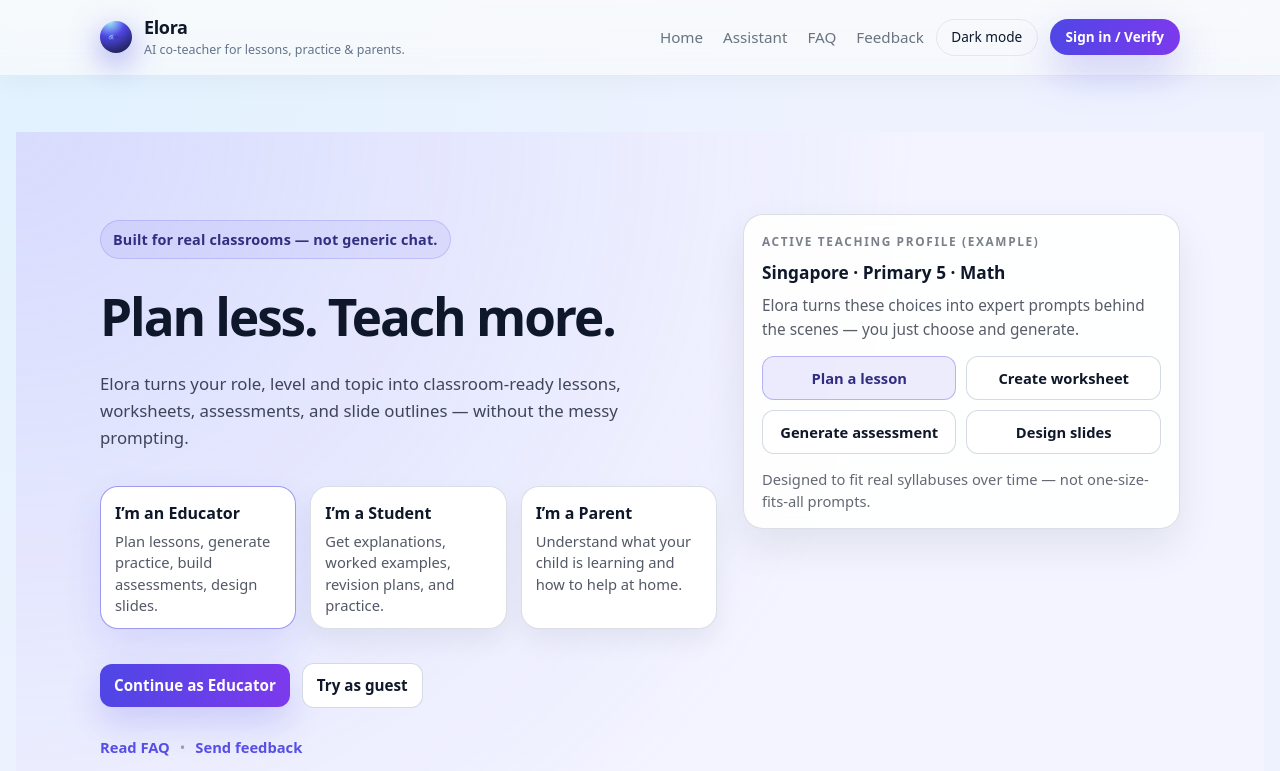
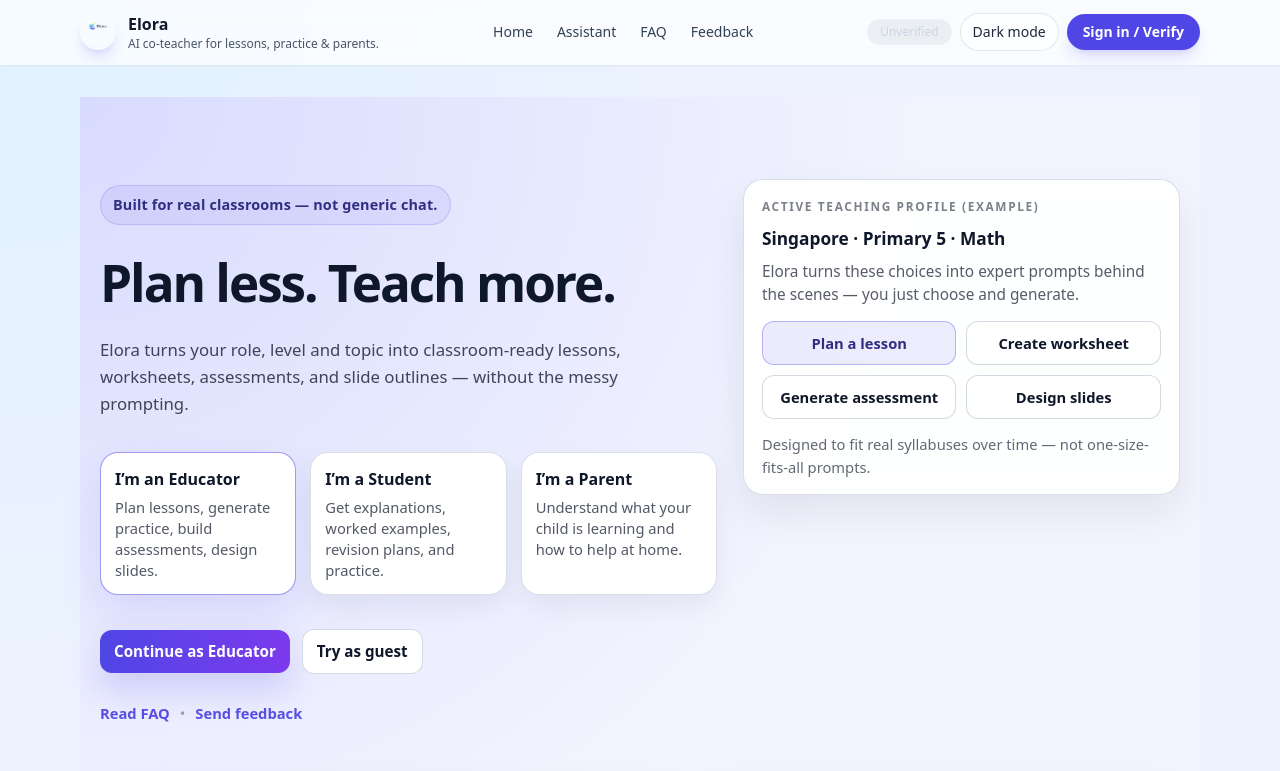
Before and after one commit to tweetharis-netizen/elora-verification-ui, a Next.js app: page / in a window 1280 px wide. Shown: the top 771 px of the page. Built offline with nearby package versions, Linux system fonts and the light colour scheme.

Commit message:
Update _app.js

```diff
--- a/pages/_app.js
+++ b/pages/_app.js
@@ -1,68 +1,76 @@
-import Head from "next/head";
 import Link from "next/link";
 import Image from "next/image";
 import { useEffect, useMemo, useRef, useState } from "react";
 import { useRouter } from "next/router";
 import "../styles/globals.css";
+import { getSession, getStored, setStored, STORAGE } from "../lib/session";
+
+function useTheme() {
+  const [theme, setTheme] = useState("light");
+
+  useEffect(() => {
+    const saved = getStored(STORAGE.theme, "");
+    const initial =
+      saved === "dark" || saved === "light"
+        ? saved
+        : window.matchMedia?.("(prefers-color-scheme: dark)")?.matches
+        ? "dark"
+        : "light";
+
+    setTheme(initial);
+    document.documentElement.classList.toggle("dark", initial === "dark");
+    setStored(STORAGE.theme, initial);
+  }, []);
+
+  const toggle = () => {
+    const next = theme === "dark" ? "light" : "dark";
+    setTheme(next);
+    document.documentElement.classList.toggle("dark", next === "dark");
+    setStored(STORAGE.theme, next);
+  };
+
+  return { theme, toggle };
+}
 
 function EloraShell({ children }) {
   const router = useRouter();
-  const [theme, setTheme] = useState("light");
-  const [navVisible, setNavVisible] = useState(true);
+  const { theme, toggle } = useTheme();
 
-  const lastScrollYRef = useRef(0);
-  const tickingRef = useRef(false);
-
-  // Load theme once on mount
+  // session badge (guest/verified)
+  const [session, setSession] = useState({ role: "", guest: false, verified: false });
   useEffect(() => {
-    if (typeof window === "undefined") return;
-    const saved = window.localStorage.getItem("elora-theme");
-    const preferred = saved || "light";
-    setTheme(preferred);
-    document.documentElement.setAttribute("data-theme", preferred);
+    const s = getSession();
+    setSession(s);
+    const onFocus = () => setSession(getSession());
+    window.addEventListener("focus", onFocus);
+    return () => window.removeEventListener("focus", onFocus);
   }, []);
 
-  const toggleTheme = () => {
-    const next = theme === "light" ? "dark" : "light";
-    setTheme(next);
-    if (typeof window !== "undefined") {
-      window.localStorage.setItem("elora-theme", next);
-      document.documentElement.setAttribute("data-theme", next);
-    }
-  };
+  // hide-on-scroll navbar
+  const [navVisible, setNavVisible] = useState(true);
+  const lastY = useRef(0);
+  const ticking = useRef(false);
 
-  // Hide-on-scroll navbar (down = hide, up = show). Throttled via rAF, passive listener.
   useEffect(() => {
-    if (typeof window === "undefined") return;
+    lastY.current = window.scrollY || 0;
 
-    lastScrollYRef.current = window.scrollY || 0;
-
-    const THRESHOLD_PX = 10; // ignore tiny jitter
-    const HIDE_AFTER_PX = 64; // don't hide while near top
+    const THRESHOLD = 10;
+    const HIDE_AFTER = 72;
 
     const onScroll = () => {
-      const currentY = window.scrollY || 0;
-
-      if (tickingRef.current) return;
-      tickingRef.current = true;
+      const y = window.scrollY || 0;
+      if (ticking.current) return;
+      ticking.current = true;
 
       window.requestAnimationFrame(() => {
-        const lastY = lastScrollYRef.current;
-        const delta = currentY - lastY;
+        const delta = y - lastY.current;
 
-        // Always show near top
-        if (currentY <= HIDE_AFTER_PX) {
-          setNavVisible(true);
-        } else if (delta > THRESHOLD_PX) {
-          // scrolling down
-          setNavVisible(false);
-        } else if (delta < -THRESHOLD_PX) {
-          // scrolling up
-          setNavVisible(true);
-        }
+        if (y <= HIDE_AFTER) setNavVisible(true);
+        else if (delta > THRESHOLD) setNavVisible(false);
+        else if (delta < -THRESHOLD) setNavVisible(true);
 
-        lastScrollYRef.current = currentY;
-        tickingRef.current = false;
+        lastY.current = y;
+        ticking.current = false;
       });
     };
 
@@ -70,82 +78,76 @@ function EloraShell({ children }) {
     return () => window.removeEventListener("scroll", onScroll);
   }, []);
 
-  const homeFaqHref = useMemo(() => {
-    return router.pathname === "/" ? "#faq" : "/#faq";
-  }, [router.pathname]);
+  const homeFaqHref = useMemo(() => (router.pathname === "/" ? "#faq" : "/#faq"), [router.pathname]);
+  const homeFeedbackHref = useMemo(() => (router.pathname === "/" ? "#feedback" : "/#feedback"), [router.pathname]);
 
-  const homeFeedbackHref = useMemo(() => {
-    return router.pathname === "/" ? "#feedback" : "/#feedback";
-  }, [router.pathname]);
+  const badge = session.verified
+    ? { text: "Verified", cls: "bg-emerald-500/15 text-emerald-200 border-emerald-400/20" }
+    : session.guest
+    ? { text: "Guest", cls: "bg-amber-500/15 text-amber-200 border-amber-400/20" }
+    : { text: "Unverified", cls: "bg-slate-500/10 text-slate-300 border-white/10" };
 
   return (
-    <div className="elora-shell">
-      <Head>
-        <title>Elora — AI teaching partner</title>
-        <meta
-          name="description"
-          content="Elora is an AI teaching assistant for educators, students, and parents—lessons, worksheets, assessments, and explanations that fit your level and syllabus."
-        />
-        <link rel="icon" href="/elora-logo.png" />
-      </Head>
-
+    <div className="min-h-screen">
       <header
         className={[
-          "elora-nav",
-          navVisible ? "elora-nav--visible" : "elora-nav--hidden",
+          "sticky top-0 z-30 backdrop-blur-xl border-b border-white/10",
+          "bg-white/70 dark:bg-slate-950/50",
+          "transition-transform duration-200 will-change-transform",
+          navVisible ? "translate-y-0 shadow-sm" : "-translate-y-[110%] shadow-none",
         ].join(" ")}
       >
-        <div className="elora-nav-inner">
-          <div className="elora-nav-left">
-            <div className="elora-logo-badge" aria-hidden="true">
-              <Image
-                src="/elora-logo.png"
-                alt=""
-                width={28}
-                height={28}
-                priority
-              />
+        <div className="mx-auto max-w-6xl px-4 py-3 flex items-center justify-between gap-3">
+          <Link href="/" className="flex items-center gap-3">
+            <div className="w-9 h-9 rounded-full overflow-hidden shadow-lg shadow-indigo-500/20 border border-white/10">
+              <Image src="/elora-logo.png" alt="Elora" width={36} height={36} priority />
             </div>
-            <div>
-              <div className="elora-nav-title">Elora</div>
-              <div className="text-[0.78rem] text-slate-500 dark:text-slate-300">
+            <div className="leading-tight">
+              <div className="text-base font-extrabold text-slate-900 dark:text-white">Elora</div>
+              <div className="text-xs text-slate-600 dark:text-slate-300">
                 AI co-teacher for lessons, practice & parents.
               </div>
             </div>
-          </div>
+          </Link>
 
-          <div className="elora-nav-right">
-            <nav className="elora-nav-links hidden sm:flex" aria-label="Primary">
-              <Link href="/" className="elora-nav-link">
+          <nav className="hidden md:flex items-center gap-6 text-sm">
+            <Link href="/" className="text-slate-700 hover:text-slate-950 dark:text-slate-300 dark:hover:text-white">
               Home
             </Link>
-              <Link href="/assistant" className="elora-nav-link">
+            <Link
+              href="/assistant"
+              className="text-slate-700 hover:text-slate-950 dark:text-slate-300 dark:hover:text-white"
+            >
               Assistant
             </Link>
-              <Link href={homeFaqHref} className="elora-nav-link">
+            <Link href={homeFaqHref} className="text-slate-700 hover:text-slate-950 dark:text-slate-300 dark:hover:text-white">
               FAQ
             </Link>
-              <Link href={homeFeedbackHref} className="elora-nav-link">
+            <Link
+              href={homeFeedbackHref}
+              className="text-slate-700 hover:text-slate-950 dark:text-slate-300 dark:hover:text-white"
+            >
               Feedback
             </Link>
           </nav>
 
+          <div className="flex items-center gap-2">
+            <span className={`hidden sm:inline-flex items-center px-3 py-1 rounded-full text-xs border ${badge.cls}`}>
+              {badge.text}
+            </span>
+
             <button
               type="button"
-              className="elora-ghost-button"
-              onClick={toggleTheme}
+              onClick={toggle}
+              className="px-3 py-2 rounded-full text-sm border border-slate-900/10 dark:border-white/10 bg-white/60 dark:bg-slate-950/40 text-slate-800 dark:text-slate-100 hover:bg-white/90 dark:hover:bg-slate-950/70"
             >
-              {theme === "light" ? "Dark mode" : "Light mode"}
+              {theme === "dark" ? "Light mode" : "Dark mode"}
             </button>
 
             <button
               type="button"
-              className="elora-primary-button hidden sm:inline-flex"
-              onClick={() => {
-                if (typeof window !== "undefined") {
-                  window.location.href = "/verify";
-                }
-              }}
+              onClick={() => (window.location.href = "/verify")}
+              className="px-4 py-2 rounded-full text-sm font-bold text-white bg-indigo-600 hover:bg-indigo-700 shadow-lg shadow-indigo-500/20"
             >
               Sign in / Verify
             </button>
@@ -153,7 +155,7 @@ function EloraShell({ children }) {
         </div>
       </header>
 
-      <main className="elora-shell-main">{children}</main>
+      <main className="mx-auto max-w-6xl px-4 py-8">{children}</main>
     </div>
   );
 }
```
Lines whose indentation alone changed are shown as unchanged.
